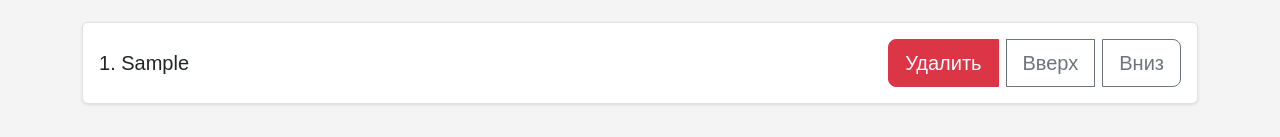
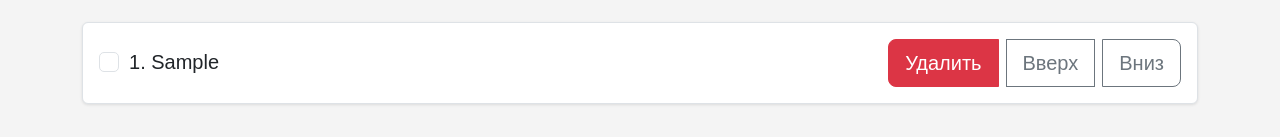
Before and after one commit to Sofizmis/todo-list-react, a React (Vite) app: page / in a window 1280 px wide. Both pictures are taken after typing "Sample" into the empty fields and a click on the button "Добавить". Shown: the part 200-337 px from the top of the page. Built offline with nearby package versions, Linux system fonts and the light colour scheme.

Commit message:
Task 3 - Checkbox

```diff
--- a/src/ToDoItem.jsx
+++ b/src/ToDoItem.jsx
@@ -1,26 +1,37 @@
-function ToDoItem({ task, index, onDelete, onMoveUp, onMoveDown }) {
+function ToDoItem({ task, index, onDelete, onMoveUp, onMoveDown, onTaskComplete }) {
   return (
     <li className="list-group-item d-flex justify-content-between align-items-center fs-5 py-3">
-      <span className="flex-grow-1">{index + 1}. {task}</span>
+      <div className="form-check flex-grow-1">
+        <input
+          className="form-check-input me-2"
+          type="checkbox"
+          checked={task.completed}
+          onChange={onTaskComplete}
+          id={`task-${index}`}
+        />
+        <label
+          className={`form-check-label ${task.completed ? 'text-decoration-line-through text-muted' : ''}`}
+          htmlFor={`task-${index}`}
+        >
+          {index + 1}. {task.text}
+        </label>
+      </div>
+
       <div className="btn-group">
-        <button
-          className="btn btn-danger btn-lg me-2"
-          onClick={() => onDelete(index)}
-        >
+        <button className="btn btn-danger btn-lg me-2" onClick={() => onDelete(index)}>
           Удалить
         </button>
-        <button
-          className="btn btn-outline-secondary btn-lg me-2"
-          onClick={() => onMoveUp(index)}
-        >
-          Вверх
-        </button>
-        <button
-          className="btn btn-outline-secondary btn-lg"
-          onClick={() => onMoveDown(index)}
-        >
-          Вниз
-        </button>
+
+        {!task.completed && (
+          <>
+            <button className="btn btn-outline-secondary btn-lg me-2" onClick={() => onMoveUp(index)}>
+              Вверх
+            </button>
+            <button className="btn btn-outline-secondary btn-lg" onClick={() => onMoveDown(index)}>
+              Вниз
+            </button>
+          </>
+        )}
       </div>
     </li>
   );
--- a/src/ToDoList.jsx
+++ b/src/ToDoList.jsx
@@ -11,7 +11,7 @@ function ToDoList() {
 
     function addTask() {
         if (newTask.trim() !== "") {
-            setTasks(t => [...t, newTask]);
+            setTasks(t => [...t, { text: newTask, completed: false }]);
             setNewTask("");
         }
     }
@@ -37,6 +37,12 @@ function ToDoList() {
             [updatedTasks[id + 1], updatedTasks[id]];
             setTasks(updatedTasks);
         }
+    }
+
+    function taskComplete(id) {
+        const updatedTasks = [...tasks];
+        updatedTasks[id].completed = !updatedTasks[id].completed;
+        setTasks(updatedTasks);
     }
 
     return (
@@ -65,6 +71,7 @@ function ToDoList() {
                             onDelete={deleteTask}
                             onMoveUp={moveTaskUp}
                             onMoveDown={moveTaskDown}
+                            onTaskComplete={() => taskComplete(index)}
                         />
                 )}
             </ol>
```
